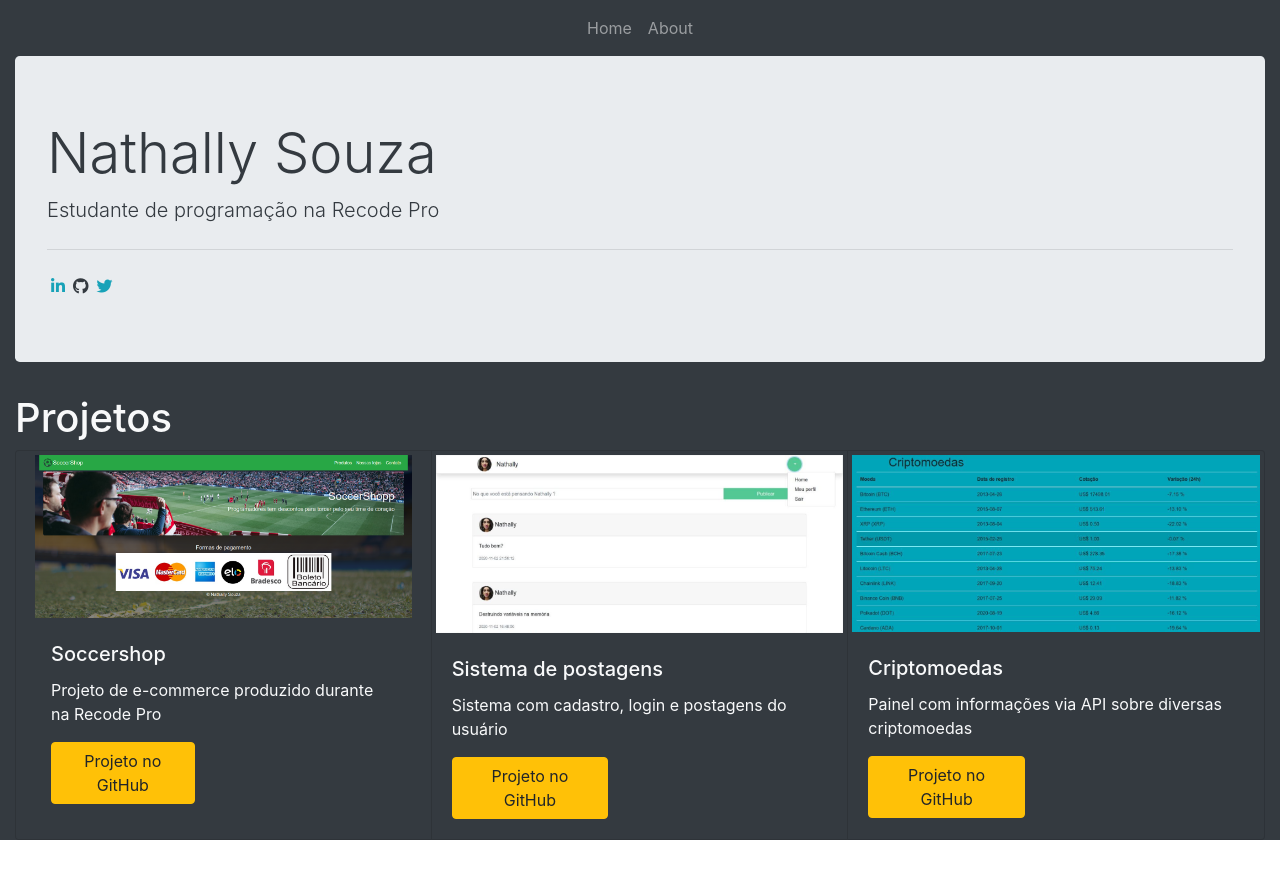
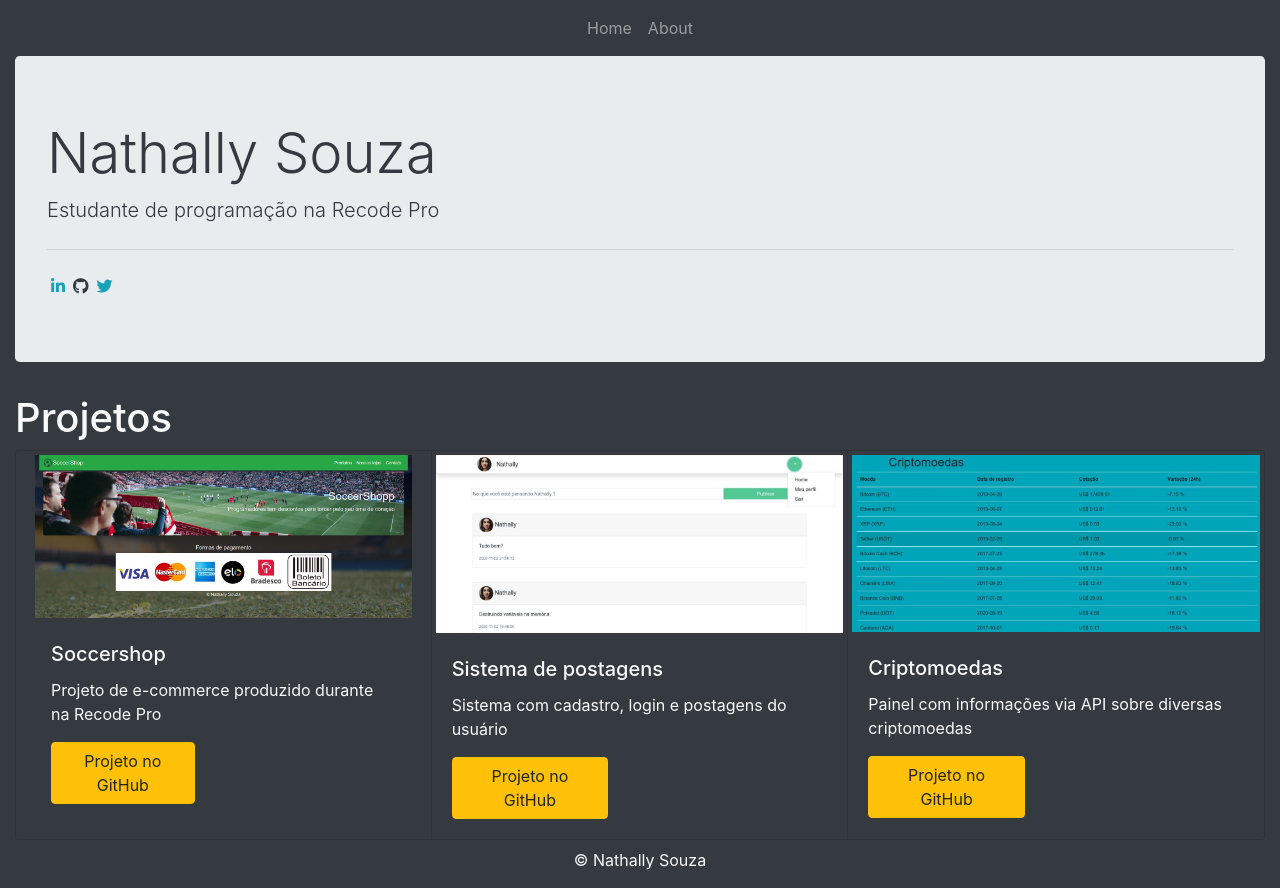
Before and after one commit to nathsouzadev/nathally, a React (Create React App) app: page / in a window 1280 px wide. Before the commit the page ends 840 px from the top, so only its background shows below. Built offline with nearby package versions, Linux system fonts and the light colour scheme.

Commit message:
add footer

```diff
--- a/public/index.html
+++ b/public/index.html
@@ -6,7 +6,7 @@
     <link rel="stylesheet" href="https://cdn.jsdelivr.net/npm/bootstrap@4.5.3/dist/css/bootstrap.min.css" integrity="sha384-TX8t27EcRE3e/ihU7zmQxVncDAy5uIKz4rEkgIXeMed4M0jlfIDPvg6uqKI2xXr2" crossorigin="anonymous">
     <title>Nathally Souza</title>
   </head>
-  <body>
+  <body class="bg-dark">
     <noscript>You need to enable JavaScript to run this app.</noscript>
     <div id="root" class="container-fluid bg-dark text-light"></div>
 
--- a/src/App.js
+++ b/src/App.js
@@ -1,12 +1,14 @@
 import { BrowserRouter as Router } from 'react-router-dom';
 import Routes from './routes';
-import Header from './components/Header'
+import Header from './components/Header';
+import Footer from './components/Footer';
 
 function App() {
   return (
     <Router>
       <Header/>
       <Routes/>
+      <Footer/>
     </Router>
   );
 }
--- /dev/null
+++ b/src/components/Footer.jsx
@@ -0,0 +1,13 @@
+import React from 'react';
+
+const Footer = () => {
+    return(
+        <>
+        <div className="bg-dark text-center m-2">
+            <p>&copy; Nathally Souza</p>
+        </div>
+        </>
+    )
+}
+
+export default Footer;
```
Also changed, not shown: 1 other file (tests, documents, lock files or other folders).
